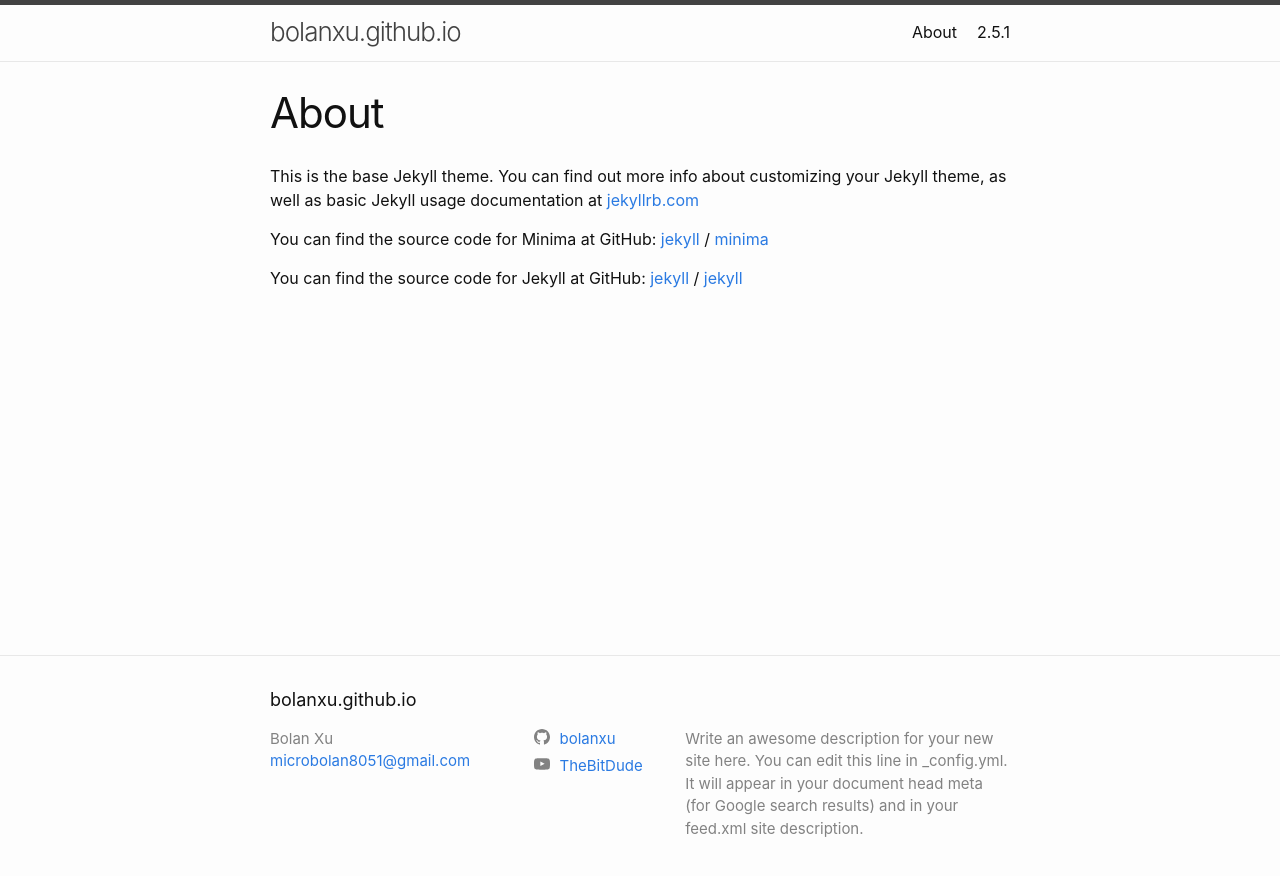
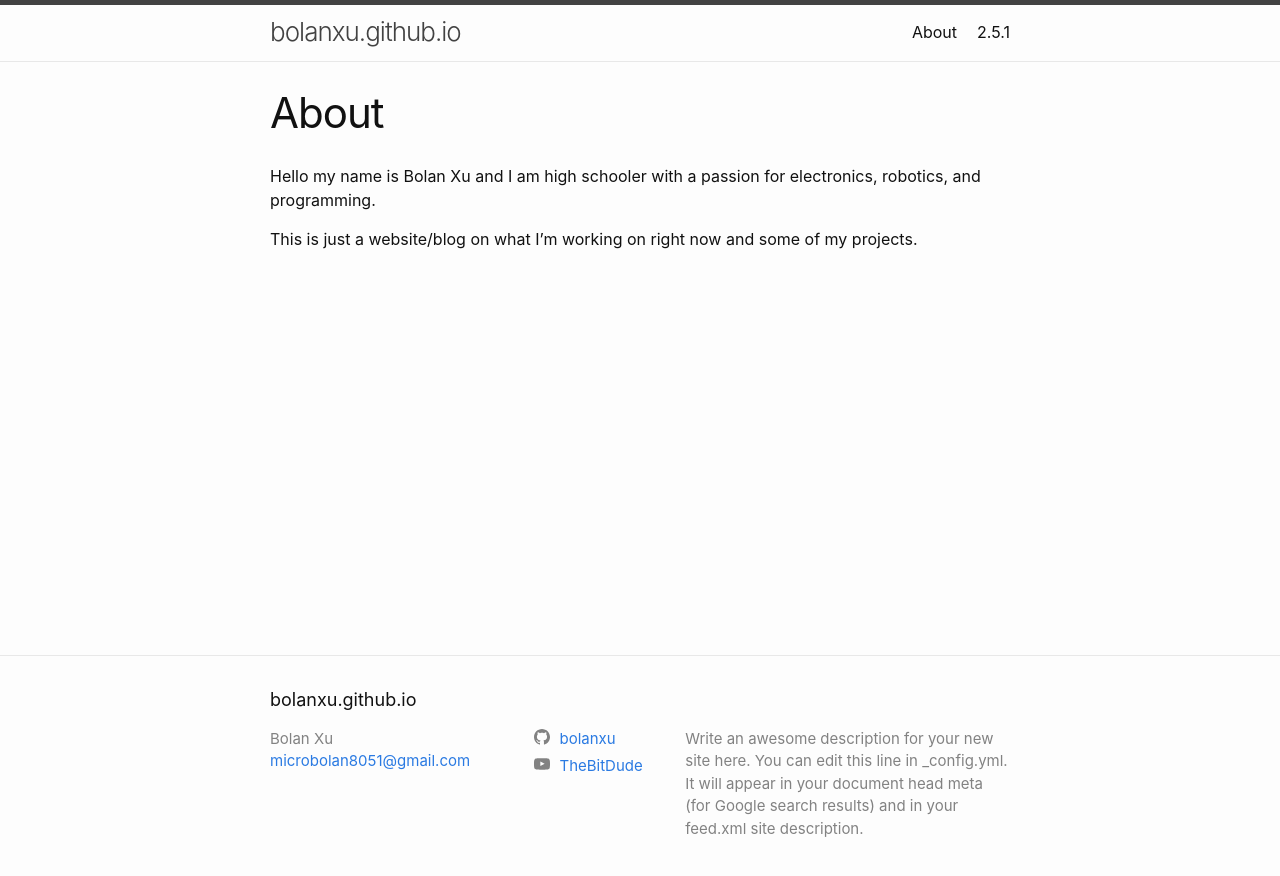
Before and after one commit to bolanxu/bolanxu.github.io, a Jekyll site: the page built from about.md, in a window 1280 px wide. Shown: the top 876 px of the page. Built offline with Jekyll 4.4.1, drawn with Linux system fonts in a browser that asks for light colours.

Commit message:
Update about.md

```diff
--- a/about.md
+++ b/about.md
@@ -4,15 +4,6 @@
 permalink: /about/
 ---
 
-This is the base Jekyll theme. You can find out more info about customizing your Jekyll theme, as well as basic Jekyll usage documentation at [jekyllrb.com](https://jekyllrb.com/)
+Hello my name is Bolan Xu and I am high schooler with a passion for electronics, robotics, and programming.
 
-You can find the source code for Minima at GitHub:
-[jekyll][jekyll-organization] /
-[minima](https://github.com/jekyll/minima)
-
-You can find the source code for Jekyll at GitHub:
-[jekyll][jekyll-organization] /
-[jekyll](https://github.com/jekyll/jekyll)
-
-
-[jekyll-organization]: https://github.com/jekyll
+This is just a website/blog on what I'm working on right now and some of my projects.
```
